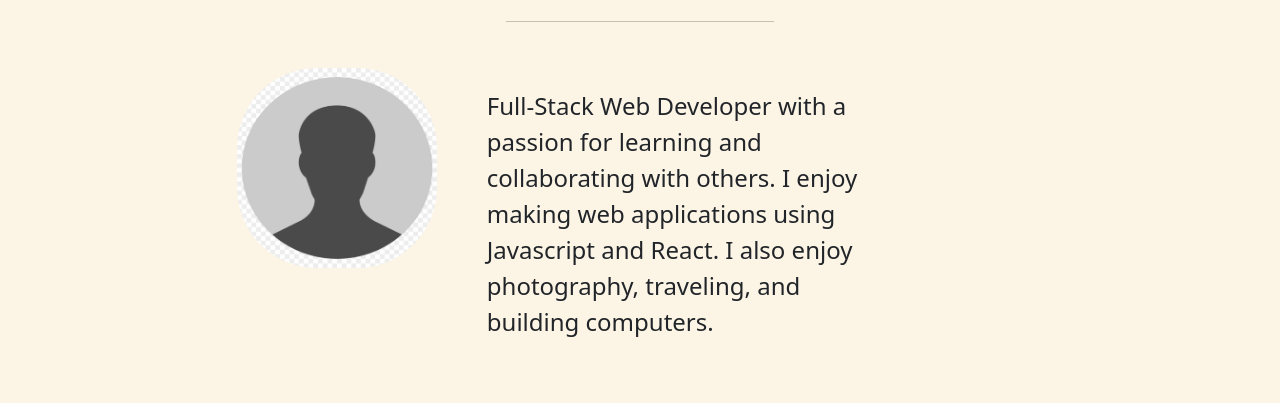
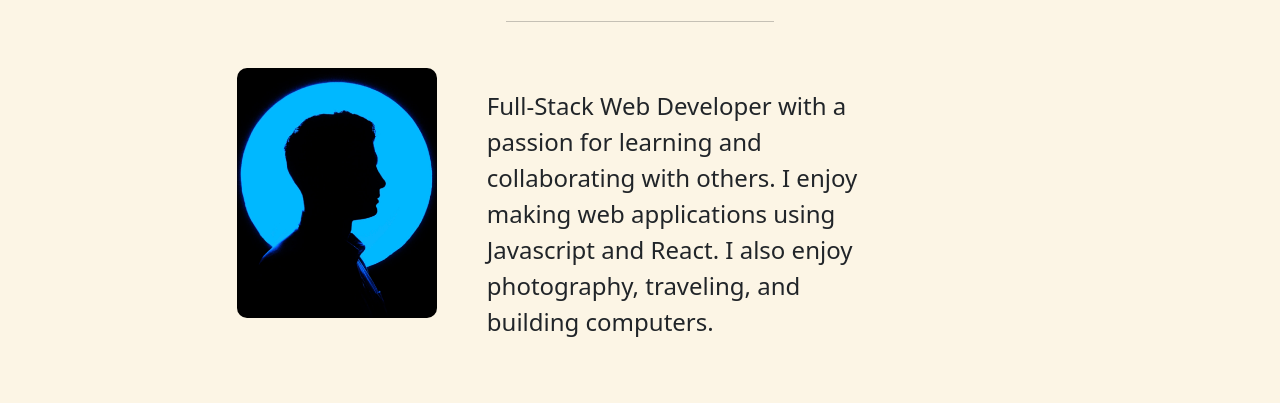
Before and after one commit to kallenbach13/personal-portfolio-website, a plain HTML site: page index.html in a window 1280 px wide. Shown: the part 161-564 px from the top of the page. Drawn offline with nearby package versions, Linux system fonts and the light colour scheme.

Commit message:
add new placeholder profile picture

```diff
--- a/index.html
+++ b/index.html
@@ -27,7 +27,7 @@
                 <hr>
 
                 <div id="description-div">
-                    <img id="profile-img" src="resources/images/profile-placeholder-image.png">
+                    <img id="profile-img" src="resources/images/profile-placeholder-image.jpg">
                     <p id="description">Full-Stack Web Developer with a passion for learning and collaborating
                         with others. I enjoy making web applications using Javascript and React. I also enjoy photography,
                         traveling, and building computers.
--- a/resources/css/style.css
+++ b/resources/css/style.css
@@ -83,8 +83,8 @@ hr {
 
 #profile-img {
     width: 200px;
-    height: 200px;
-    border-radius: 80px;
+    height: 250px;
+    border-radius: 10px;
 }
 
 #skill-div {
@@ -274,3 +274,6 @@ h4 {
     color: #FCF5E5;
     text-decoration: none;
 }
+.download:hover {
+    color: #1E90FF;
+}
```
Also changed, not shown: resources/images/profile-placeholder-image.jpg (added), resources/images/profile-placeholder-image.png (deleted), 2 other files.
